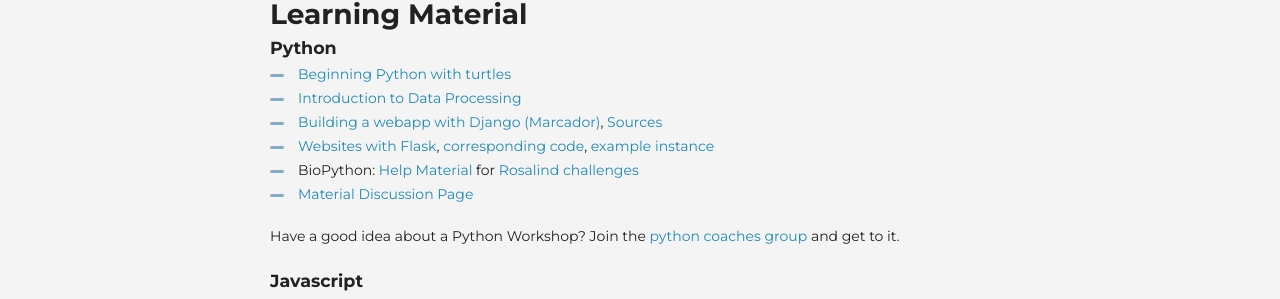
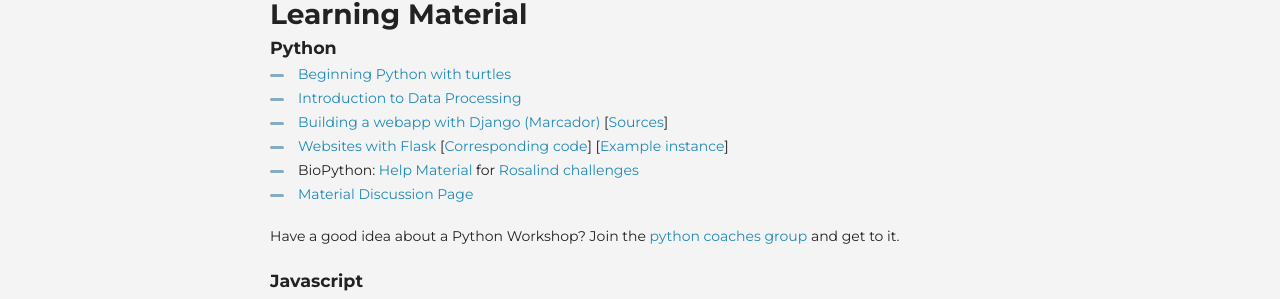
Before and after one commit to OpenTechSchool/www.opentechschool.org, a Jekyll site: the page built from material.md, in a window 1280 px wide. Shown: the part 465-764 px from the top of the page. Built offline with Jekyll 4.4.1, drawn with Linux system fonts in a browser that asks for light colours; nearby versions of some CDN libraries.

Commit message:
Bracketize to make things clearer

```diff
--- a/material.md
+++ b/material.md
@@ -14,8 +14,8 @@ All OpenTechSchool Material is open sourced under the [Creative Commons ShareAli
 
  * [Beginning Python with turtles](http://opentechschool.github.io/python-beginners/en/)
  * [Introduction to Data Processing](http://opentechschool.github.io/python-data-intro/)
- * [Building a webapp with Django (Marcador)](http://django-marcador.keimlink.de/), [Sources](https://bitbucket.org/keimlink/django-marcador)
- * [Websites with Flask](http://opentechschool.github.io/python-flask/), [corresponding code](https://github.com/OpenTechSchool/python-flask-code), [example instance](http://python-flask-code.herokuapp.com/)
+ * [Building a webapp with Django (Marcador)](http://django-marcador.keimlink.de/) \[[Sources](https://bitbucket.org/keimlink/django-marcador)\]
+ * [Websites with Flask](http://opentechschool.github.io/python-flask/) \[[Corresponding code](https://github.com/OpenTechSchool/python-flask-code)\] \[[Example instance](http://python-flask-code.herokuapp.com/)\]
  * BioPython: [Help Material](https://github.com/OpenTechSchool/biopython/tree/material) for [Rosalind challenges](http://rosalind.info)
  * [Material Discussion Page](https://github.com/OpenTechSchool/python/wiki)
 
```
